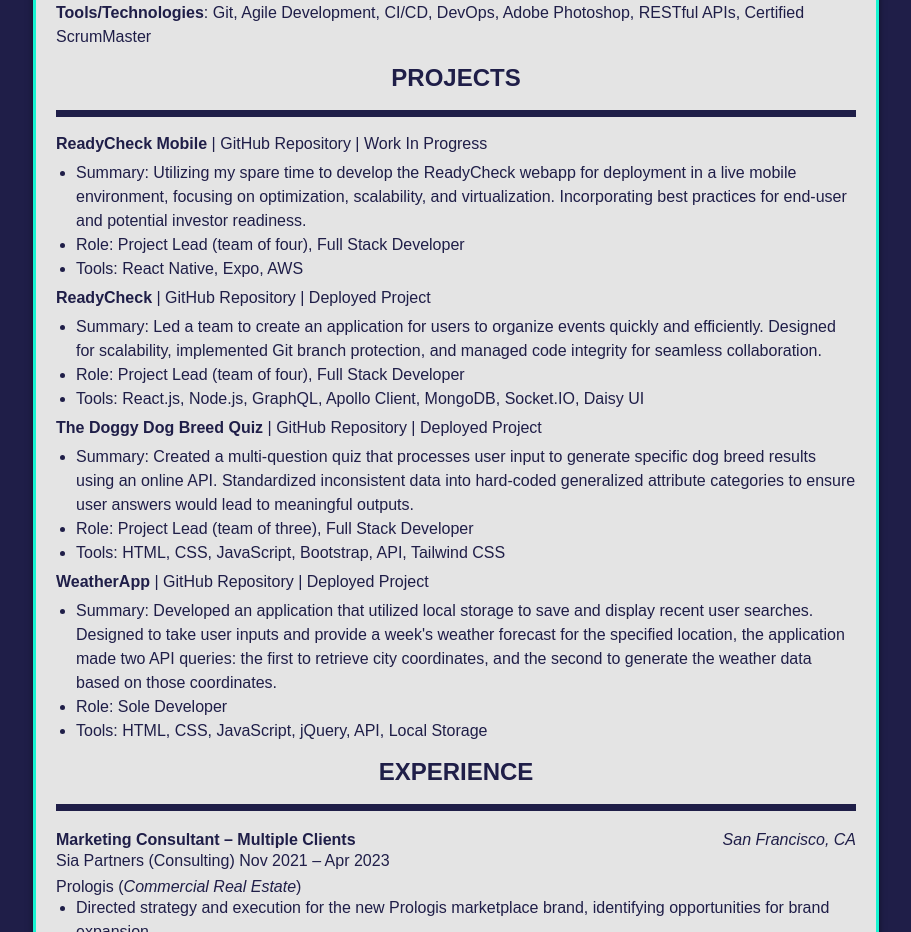
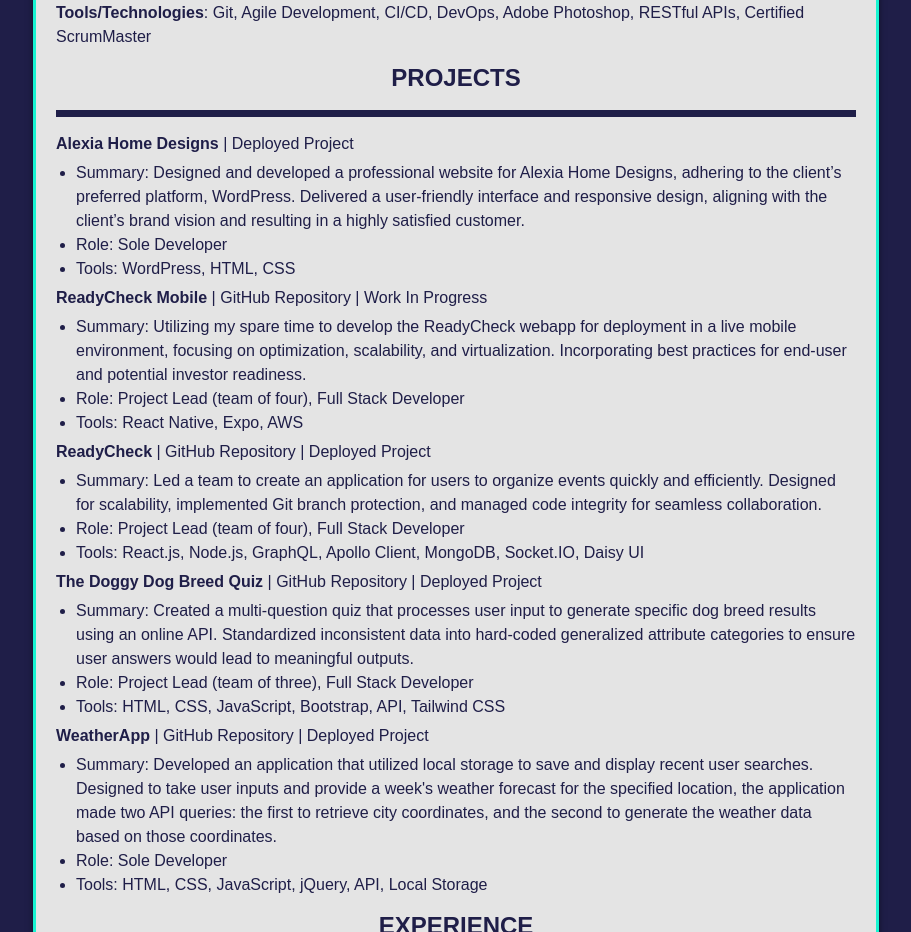
Before and after one commit to winpom/react-portfolio, a React (Create React App) app: page / in a window 1280 px wide. Shown: the part 2480-3412 px from the top of the page, without its empty margins (184-1095 px from the left). Built offline with nearby package versions, Linux system fonts and the light colour scheme.

Commit message:
adding Alexia Home Designs project to site

```diff
--- a/src/Pages/CV/cv.js
+++ b/src/Pages/CV/cv.js
@@ -71,6 +71,12 @@ function CVPage() {
                     <p><strong>Databases</strong>: MongoDB, MySQL, SQL, NoSQL</p>
                     <p><strong>Tools/Technologies</strong>: Git, Agile Development, CI/CD, DevOps, Adobe Photoshop, RESTful APIs, Certified ScrumMaster</p>
                     <h2>PROJECTS</h2>
+                    <p><strong>Alexia Home Designs</strong> | <a href="https://www.alexiahomedesigns.com/">Deployed Project</a></p>
+                    <ul>
+                        <li>Summary: Designed and developed a professional website for Alexia Home Designs, adhering to the client’s preferred platform, WordPress. Delivered a user-friendly interface and responsive design, aligning with the client’s brand vision and resulting in a highly satisfied customer.</li>
+                        <li>Role: Sole Developer</li>
+                        <li>Tools: WordPress, HTML, CSS</li>
+                    </ul>
                     <p><strong>ReadyCheck Mobile</strong> | <a href="https://github.com/winpom/readycheck-mobile">GitHub Repository</a> | Work In Progress</p>
                     <ul>
                         <li>Summary: Utilizing my spare time to develop the ReadyCheck webapp for deployment in a live mobile environment, focusing on optimization, scalability, and virtualization. Incorporating best practices for end-user and potential investor readiness.</li>
```
